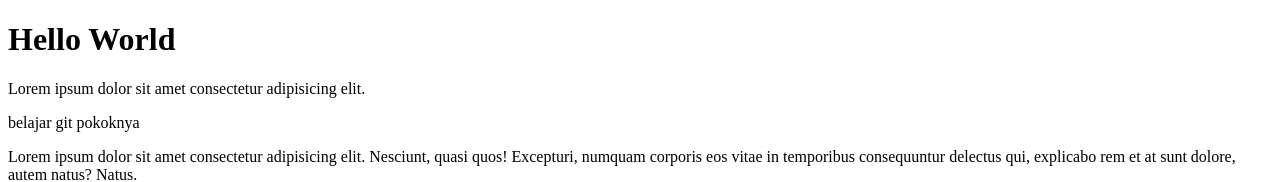
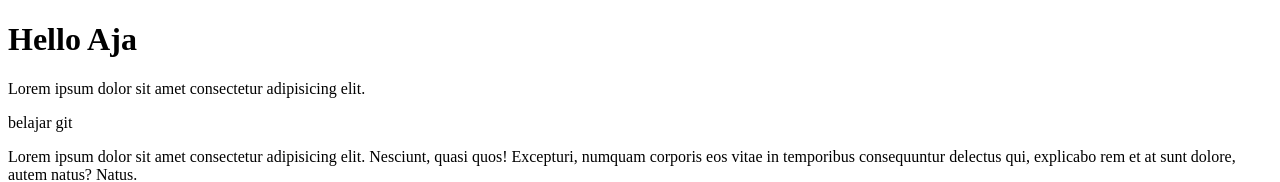
Before and after one commit to ariframadhan1702/Belajar-git, a plain HTML site: page belajar-git1.html in a window 1280 px wide. Shown: the top 182 px of the page. Drawn offline with Linux system fonts and the light colour scheme.

Commit message:
tird modified for replace word to aja and delete pokoknya

```diff
--- a/belajar-git1.html
+++ b/belajar-git1.html
@@ -6,9 +6,9 @@
     <title>Belajar Git</title>
 </head>
 <body>
-    <h1>Hello World</h1>
+    <h1>Hello Aja </h1>
     <p>Lorem ipsum dolor sit amet consectetur adipisicing elit.</p>
-    <P>belajar git pokoknya</P>
+    <P>belajar git </P>
     <div> <p>Lorem ipsum dolor sit amet consectetur adipisicing elit. Nesciunt, quasi quos! Excepturi, numquam corporis eos vitae in temporibus
         consequuntur delectus qui, explicabo rem et at sunt dolore, autem natus? Natus.</p>
        <h2>Berita</h2>
```
